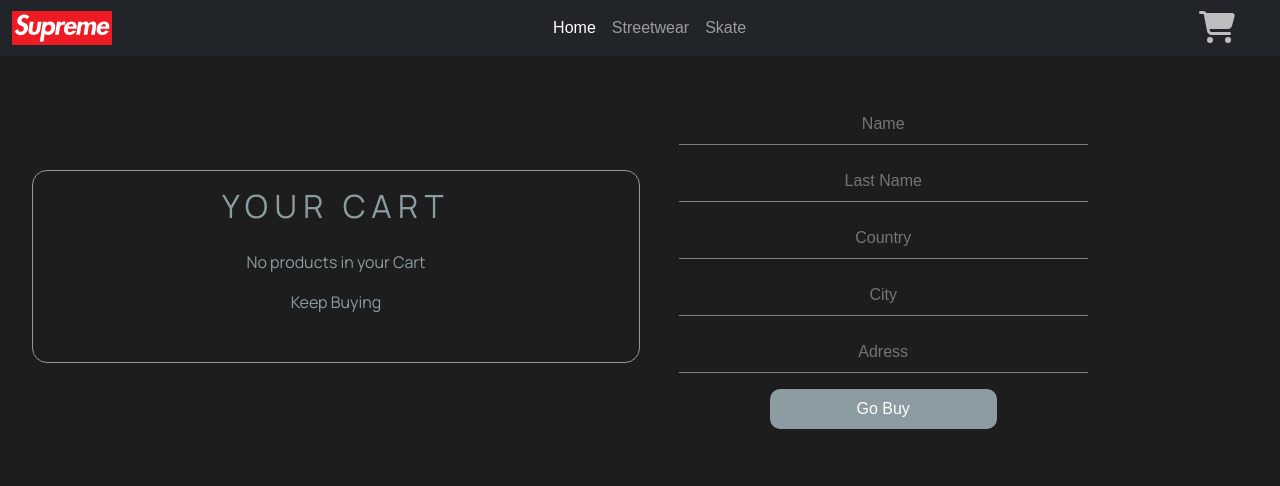
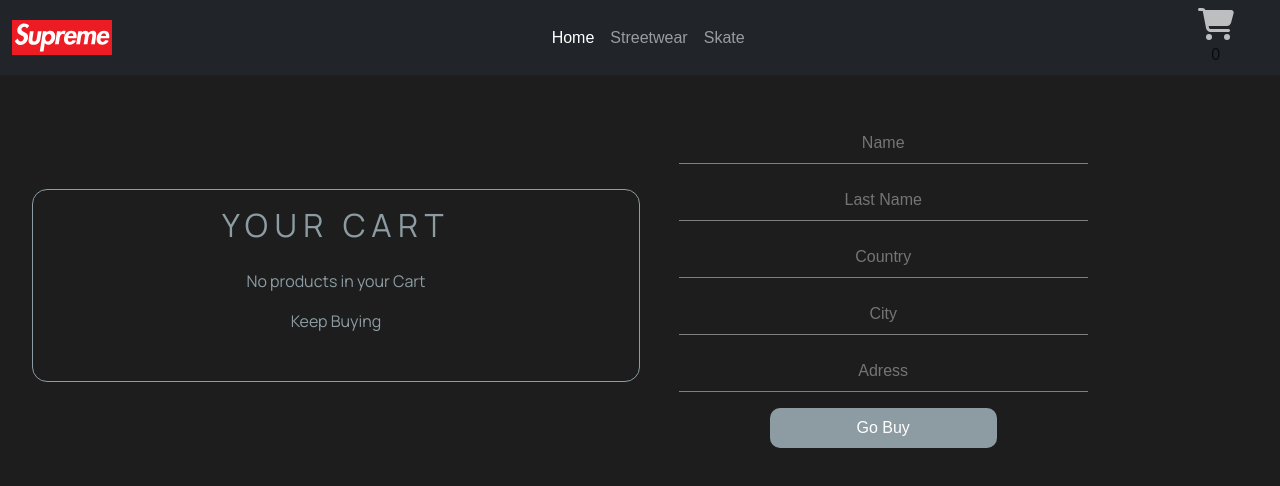
Before and after one commit to betogn94/proyectocoder, a React (Create React App) app: page /cart in a window 1280 px wide. Shown: the top 486 px of the page. Built offline with nearby package versions, Linux system fonts and the light colour scheme.

Commit message:
Desafio Cart view

```diff
--- a/src/components/Cart.jsx
+++ b/src/components/Cart.jsx
@@ -21,7 +21,7 @@ export const Cart = ({prod}) => {
             </Link>
             <p>{prod.name}</p>
             <p>Price: ${prod.price}</p>
-            <p>Items: {prod.stock}</p>
+            <p>Items: {prod.count}</p>
 
             <button onClick={()=>deleteItem(prod.id)} className="delete-item">X</button>
           </li>)}
--- a/src/components/CartWidget.jsx
+++ b/src/components/CartWidget.jsx
@@ -3,14 +3,29 @@ import { FontAwesomeIcon } from "@fortawesome/react-fontawesome";
 import { faCartShopping } from "@fortawesome/free-solid-svg-icons";
 import './styles/CartWidget.css';
 import { Link } from "react-router-dom";
+import {useCartContext} from "../Context/CartContext"
 
 const CartWidget = () => {
+    const {cartList} = useCartContext()
+
+    const totalItems = cartList.reduce((acc,item)=> acc = acc +item.count, 0)
+
     return (
-        <div className="cart-widget">
-            <Link to= '/cart'>
-                <FontAwesomeIcon icon= { faCartShopping } size="2x" color="white" />
-            </Link>
-        </div>
+        <>
+            {cartList.lenght ? <div className="cart-widget">
+                <Link to= '/cart'>
+                    <FontAwesomeIcon icon= { faCartShopping } size="2x" color="white" />
+                    <button className="totalItems">{totalItems}</button>
+                </Link>
+            </div> : <div>
+                <div className="cart-widget">
+                    <Link to= '/cart'>
+                        <FontAwesomeIcon icon= { faCartShopping } size="2x" color="white" />
+                        <button className="totalItems">{totalItems}</button>
+                    </Link>
+                </div>
+            </div>}
+        </>
     );
 };
 
```
